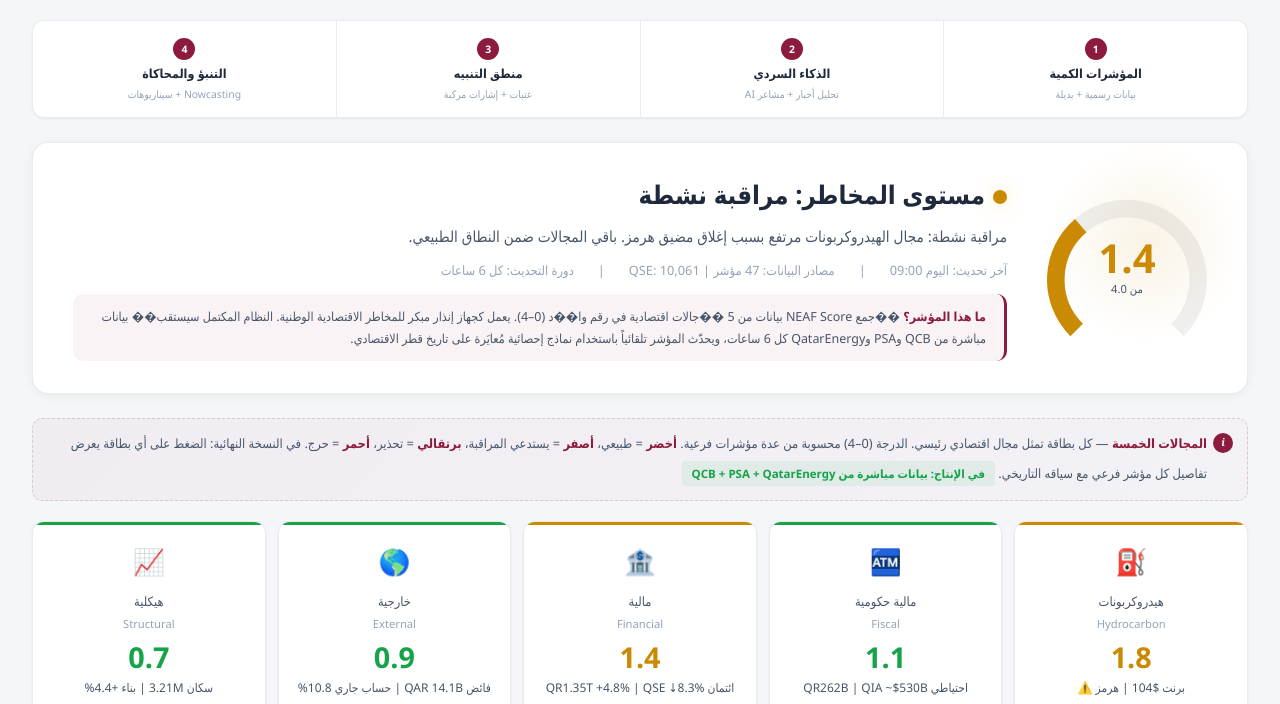
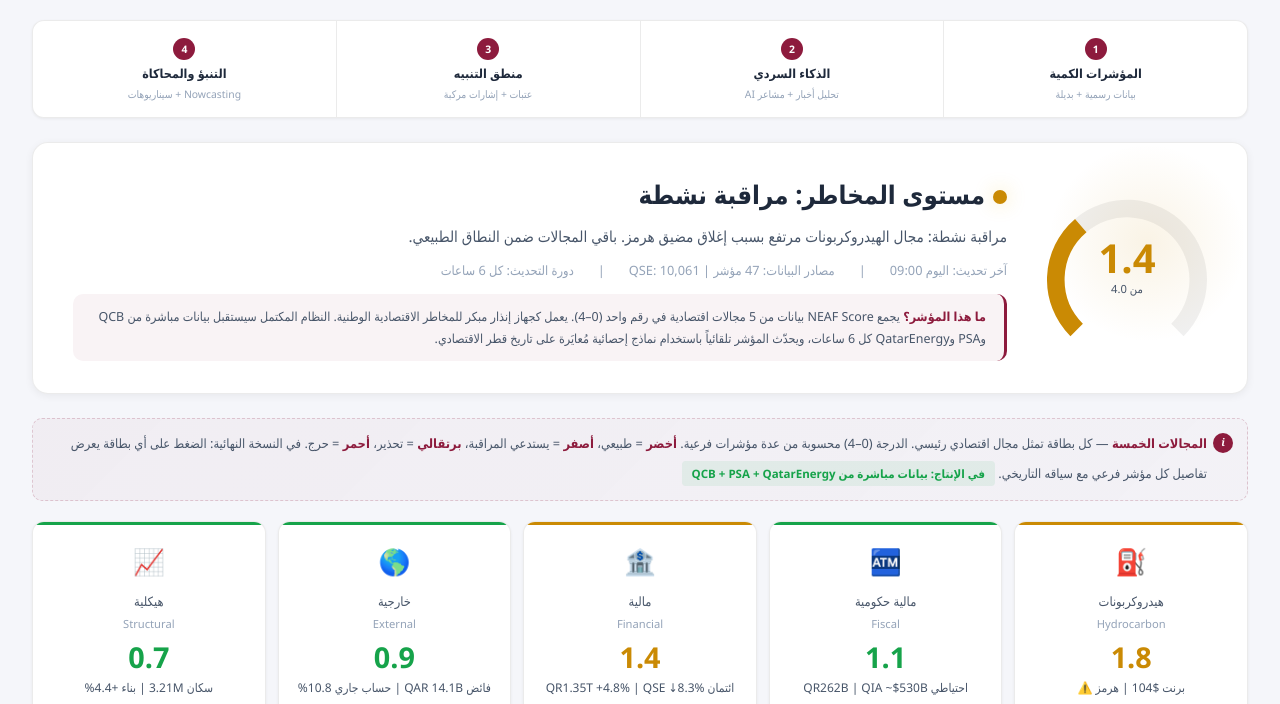
Before and after one commit to ID8-Media/neaf-demo, a plain HTML site: page index.html in a window 1280 px wide. Shown: the part 90-794 px from the top of the page. Drawn offline with nearby package versions, Linux system fonts and the light colour scheme.

Commit message:
fix: repair corrupted Arabic text in hero note innerHTML

```diff
--- a/index.html
+++ b/index.html
@@ -450,7 +450,7 @@ body[dir="ltr"] .hero-note { border-right: none; border-left: 3px solid var(--ma
         <span>|</span>
         <span data-ar="دورة التحديث: كل 6 ساعات" data-en="Update cycle: Every 6 hours">دورة التحديث: كل 6 ساعات</span>
       </div>
-      <div class="hero-note" data-ar="<strong>ما هذا المؤشر؟</strong> يجمع NEAF Score بيانات من 5 مجالات اقتصادية في رقم واحد (0–4). يعمل كجهاز إنذار مبكر للمخاطر الاقتصادية الوطنية. النظام المكتمل سيستقبل بيانات مباشرة من QCB وPSA وQatarEnergy كل 6 ساعات، ويحدّث المؤشر تلقائياً باستخدام نماذج إحصائية مُعايَرة على تاريخ قطر الاقتصادي." data-en="<strong>What is this?</strong> The NEAF Score aggregates data from 5 economic domains into a single number (0–4), functioning as a national early warning system. In production, the system will ingest live feeds from QCB, PSA, and QatarEnergy every 6 hours, automatically updating the score using statistical models calibrated on Qatar's economic history."><strong>ما هذا المؤشر؟</strong> ��جمع NEAF Score بيانات من 5 ��جالات اقتصادية في رقم وا��د (0–4). يعمل كجهاز إنذار مبكر للمخاطر الاقتصادية الوطنية. النظام المكتمل سيستقب�� بيانات مباشرة من QCB وPSA وQatarEnergy كل 6 ساعات، ويحدّث المؤشر تلقائياً باستخدام نماذج إحصائية مُعايَرة على تاريخ قطر الاقتصادي.</div>
+      <div class="hero-note" data-ar="<strong>ما هذا المؤشر؟</strong> يجمع NEAF Score بيانات من 5 مجالات اقتصادية في رقم واحد (0–4). يعمل كجهاز إنذار مبكر للمخاطر الاقتصادية الوطنية. النظام المكتمل سيستقبل بيانات مباشرة من QCB وPSA وQatarEnergy كل 6 ساعات، ويحدّث المؤشر تلقائياً باستخدام نماذج إحصائية مُعايَرة على تاريخ قطر الاقتصادي." data-en="<strong>What is this?</strong> The NEAF Score aggregates data from 5 economic domains into a single number (0–4), functioning as a national early warning system. In production, the system will ingest live feeds from QCB, PSA, and QatarEnergy every 6 hours, automatically updating the score using statistical models calibrated on Qatar's economic history."><strong>ما هذا المؤشر؟</strong> يجمع NEAF Score بيانات من 5 مجالات اقتصادية في رقم واحد (0–4). يعمل كجهاز إنذار مبكر للمخاطر الاقتصادية الوطنية. النظام المكتمل سيستقبل بيانات مباشرة من QCB وPSA وQatarEnergy كل 6 ساعات، ويحدّث المؤشر تلقائياً باستخدام نماذج إحصائية مُعايَرة على تاريخ قطر الاقتصادي.</div>
     </div>
   </div>
 
```
